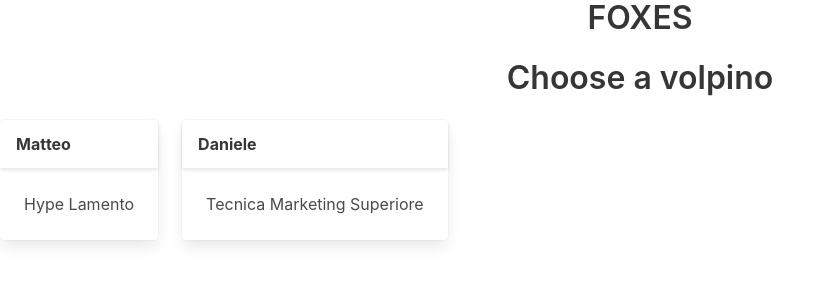
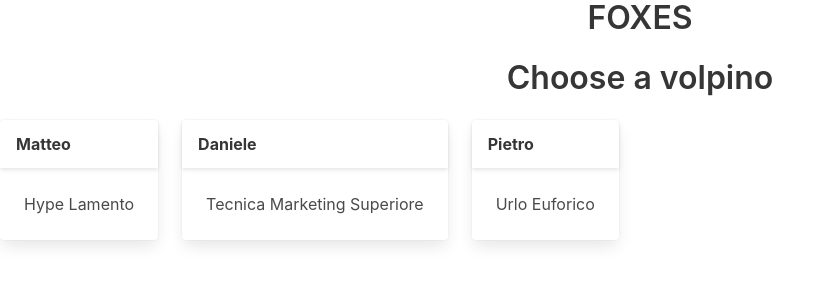
Before and after one commit to BreakingMhet/volpini-game, a plain HTML site: page index.html in a window 1280 px wide. Shown: the whole page, without its empty margins (0-834 px from the left). Drawn offline with nearby package versions, Linux system fonts and the light colour scheme.

Commit message:
Add Pietro

```diff
--- a/app.js
+++ b/app.js
@@ -14,6 +14,11 @@ new Vue({
                 name: "Daniele",
                 attack: "Tecnica Marketing Superiore",
                 image: "images/daniele.png",
+            },
+            {
+                name: "Pietro",
+                attack: "Urlo Euforico",
+                image: "images/pietro.png",
             },
         ],
         chose: "-1",
--- a/index.html
+++ b/index.html
@@ -65,7 +65,7 @@
         //sounds
         $(document).ready(function(){
             $(".card").click(function(event){
-                if(event.target.offsetParent.id == "Daniele")
+                if(event.target.offsetParent.id == "Pietro")
                 {
                     audio = new Audio("sounds/pietro.m4a");
                     audio.play();
```
Also changed, not shown: images/pietro.png (added).
